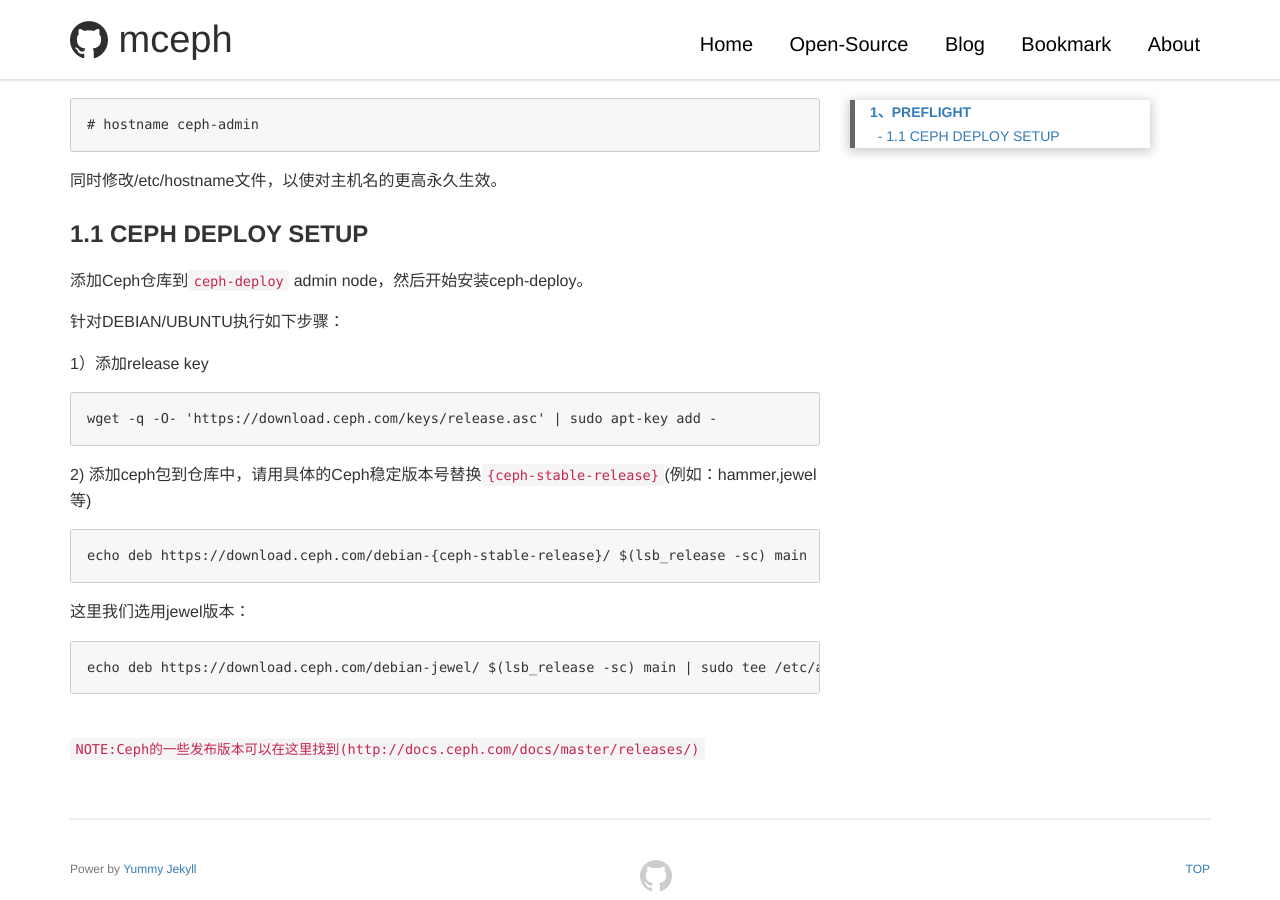
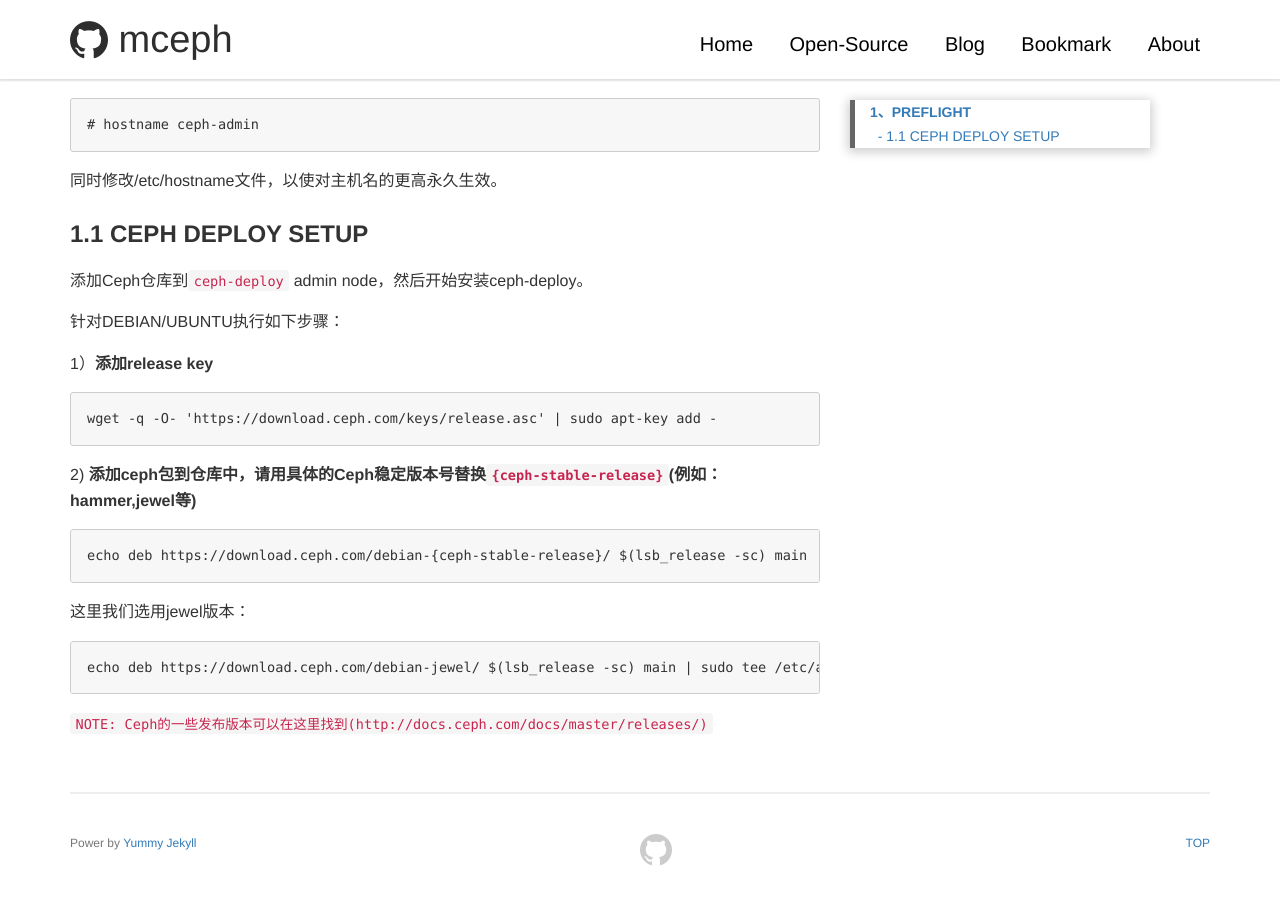
Before and after one commit to mceph/mceph.github.io, a Jekyll site: the page built from _posts/2017/2017-06-20-ceph-install-quick.md, in a window 1280 px wide and 900 px high, scrolled down 1525 px. Built offline with Jekyll 4.4.1, drawn with Linux system fonts in a browser that asks for light colours; comment, search, counter and statistics services are not loaded; after the commit the page ends 2399 px from its top, so only the background shows below that.

Commit message:
ceph installation

```diff
--- a/_posts/2017/2017-06-20-ceph-install-quick.md
+++ b/_posts/2017/2017-06-20-ceph-install-quick.md
@@ -47,12 +47,12 @@ ceph存储集群环境的搭建较为复杂，即使参照官方文档，也容
 
 针对DEBIAN/UBUNTU执行如下步骤：
 
-1）添加release key
+1）**添加release key**
 <pre>
 wget -q -O- 'https://download.ceph.com/keys/release.asc' | sudo apt-key add -
 </pre>
 
-2) 添加ceph包到仓库中，请用具体的Ceph稳定版本号替换``{ceph-stable-release}``(例如：hammer,jewel等)
+2) **添加ceph包到仓库中，请用具体的Ceph稳定版本号替换``{ceph-stable-release}``(例如：hammer,jewel等)**
 <pre>
 echo deb https://download.ceph.com/debian-{ceph-stable-release}/ $(lsb_release -sc) main | sudo tee /etc/apt/sources.list.d/ceph.list
 </pre>
@@ -61,6 +61,4 @@ echo deb https://download.ceph.com/debian-{ceph-stable-release}/ $(lsb_release -
 <pre>
 echo deb https://download.ceph.com/debian-jewel/ $(lsb_release -sc) main | sudo tee /etc/apt/sources.list.d/ceph.list
 </pre>
-
-<br/>
-``NOTE:Ceph的一些发布版本可以在这里找到(http://docs.ceph.com/docs/master/releases/)``
+``NOTE: Ceph的一些发布版本可以在这里找到(http://docs.ceph.com/docs/master/releases/)``
```
